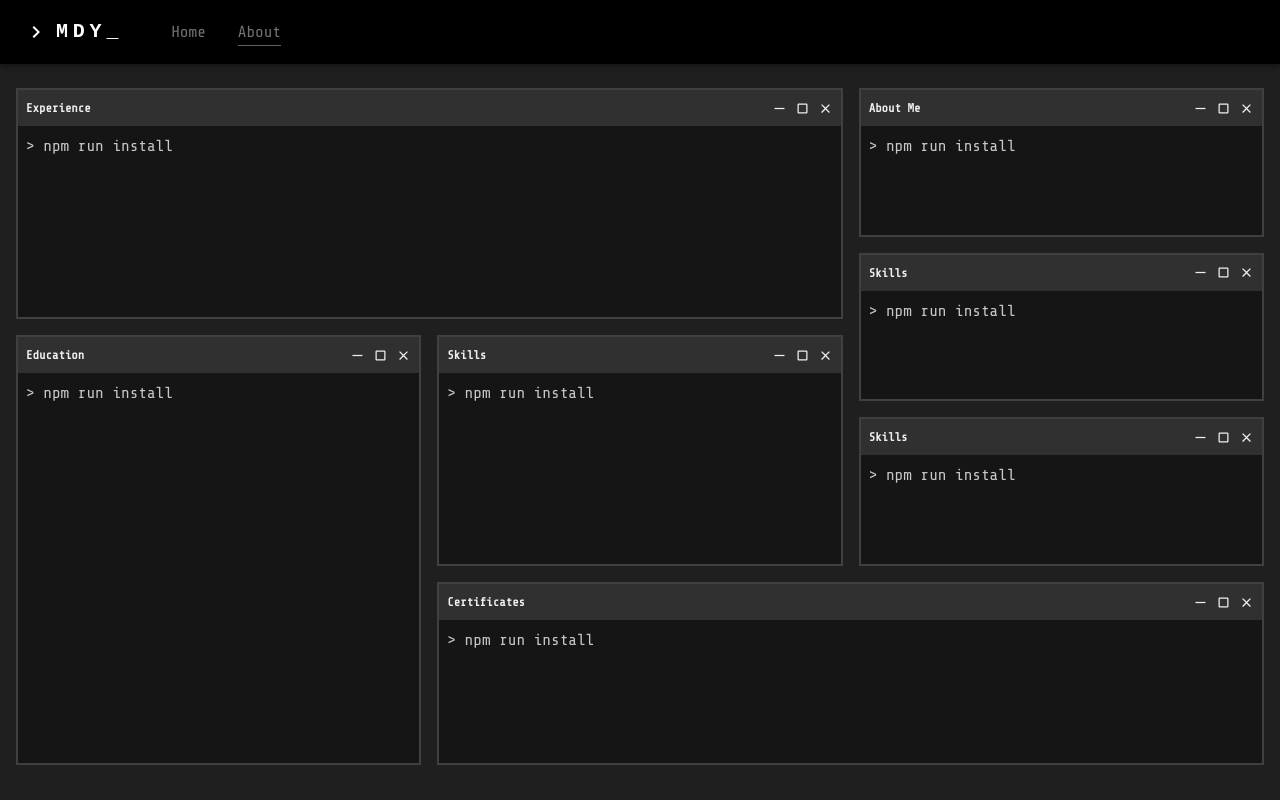
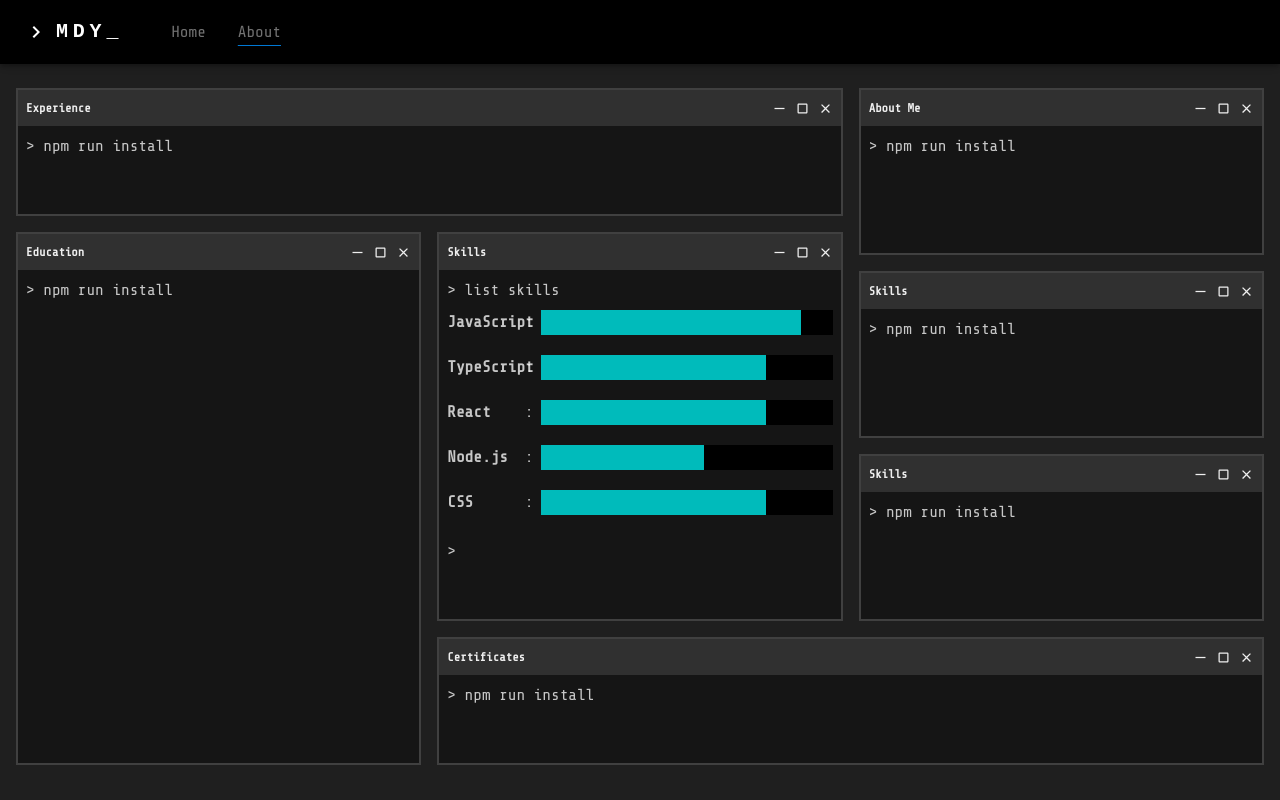
Before and after one commit to dgndds/portfolio, a React (Vite) app: page /#/about in a window 1280 px wide. Built offline with nearby package versions, Linux system fonts and the light colour scheme.

Commit message:
implement skills terminal

```diff
--- /dev/null
+++ b/src/components/Fragments/SkillsBarTerminalContent.tsx
@@ -0,0 +1,30 @@
+import ProgressBar from '../ProgressBar';
+
+const SkillsBarTerminalContent = () => {
+    const skills = [
+        { name: 'JavaScript', level: 89 },
+        { name: 'TypeScript', level: 77 },
+        { name: 'React', level: 77 },
+        { name: 'Node.js', level: 56 },
+        { name: 'CSS', level: 77 },
+    ];
+
+    return (
+        <div className="flex flex-col gap-2">
+            <h2>{">"} list skills</h2>
+            <ul className='flex gap-5 flex-col mb-4'>
+                {skills.map((skill, index) => (
+                    <li key={index} className='flex gap-2'>
+                        <strong className='min-w-[18%]'>{skill.name}</strong>:<ProgressBar progress={skill.level}/>
+                    </li>
+                ))}
+            </ul>
+            <span>
+                {">"}
+                <span className="animate-blink">_</span>
+            </span>
+        </div>
+    );
+};
+
+export default SkillsBarTerminalContent;
--- a/src/pages/About.tsx
+++ b/src/pages/About.tsx
@@ -1,3 +1,4 @@
+import SkillsBarTerminalContent from "../components/Fragments/SkillsBarTerminalContent";
 import Terminal from "../components/Fragments/Terminal";
 
 const About = () => {
@@ -13,7 +14,9 @@ const About = () => {
 
       <Terminal className="row-span-2" title="Education"/>
 
-      <Terminal title="Skills"/>
+      <Terminal title="Skills">
+        <SkillsBarTerminalContent/>
+      </Terminal>
 
       <Terminal title="Certificates" className="col-span-2"/>
     </div>
```
